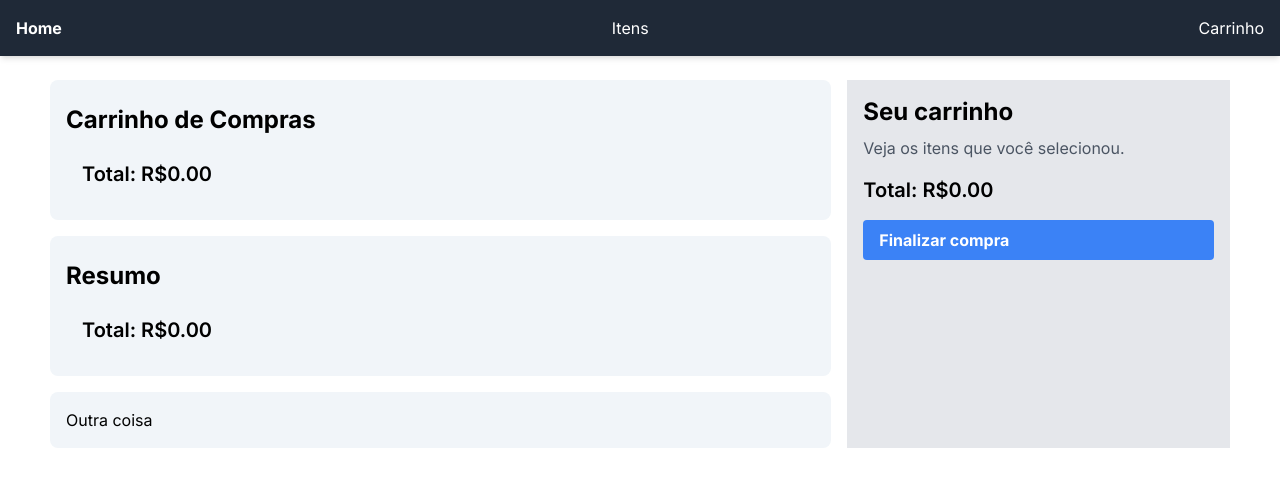
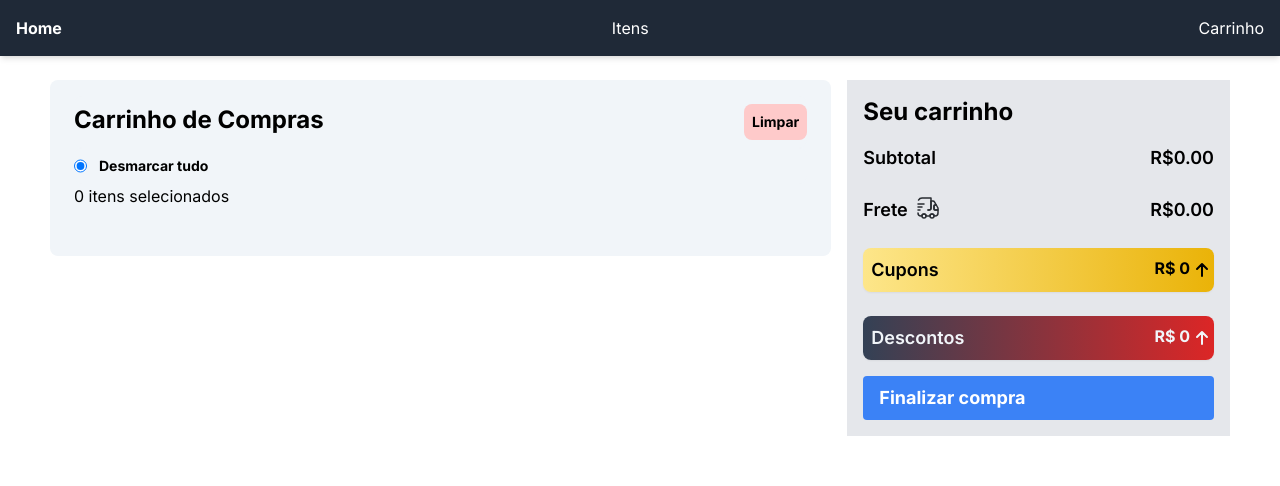
Before and after one commit to MauBoaventura/ap-cart, a Next.js app: page /cart in a window 1280 px wide. Shown: the top 486 px of the page. Built offline with nearby package versions, Linux system fonts and the light colour scheme.

Commit message:
feat: add checkbox to cart

```diff
--- a/src/app/cart/page.tsx
+++ b/src/app/cart/page.tsx
@@ -1,15 +1,12 @@
 'use client'
 
 import CartCheckout from "@/components/cartCheckout";
-import CartSide from "@/components/cartSide";
-import Cart from "@/components/cartSide";
-import { IItem } from "@/interfaces/Item";
-import { IProduct } from "@/interfaces/Produto";
+import CartSideCheckout from "@/components/cartSideCheckout";
+import { IItem, IItemCheckout } from "@/interfaces/Item";
 import { useEffect, useState } from "react";
 
 export default function Home() {
-  const [cart, setCart] = useState<IItem[]>([]);
-
+  const [cart, setCart] = useState<IItemCheckout[]>([]);
 
   useEffect(() => {
     const cartItems = localStorage.getItem('cartItems');
@@ -18,25 +15,50 @@ export default function Home() {
     }
 
   }, []);
+  const handleRemoveAllFromCart = () => {
+    setCart([]);
+    localStorage.setItem('cartItems', JSON.stringify([]));
+  }
+
+  const handleSelectAll = () => {
+    const resp = cart.map((i) => {
+      return { ...i, isChecked: true };
+    });
+    setCart(resp);
+  }
+  const handleUnselectAll = () => {
+    const resp = cart.map((i) => {
+      return { ...i, isChecked: false };
+    });
+    setCart(resp);
+  }
+
+  const allItemsChecked = cart.every((item) => item.isChecked);
 
   return (
     <div className="flex justify-center items-center" >
       <div className="grid grid-cols-6 w-[1180px] m-6 gap-4" >
         <div className="col-span-4 flex flex-col gap-4">
           <div className="bg-slate-100 rounded-lg p-4">
-            <h1 className="text-2xl font-bold my-2">Carrinho de Compras</h1>
+            <div className=" mx-2">
+              <div className="flex flex-row justify-between bg-slate-100 rounded-lg">
+                <h1 className="text-2xl font-bold my-2">Carrinho de Compras</h1>
+                <div className="text-sm font-bold my-2 bg-red-200 hover:bg-red-400 cursor-pointer p-2 rounded-lg" onClick={handleRemoveAllFromCart}>Limpar</div>
+              </div>
+              <div className="flex flex-row bg-slate-100 rounded-lg">
+                <input type="radio" className="mr-1" checked={allItemsChecked} onClick={allItemsChecked ? handleUnselectAll : handleSelectAll} />
+                <div className="text-sm font-bold cursor-pointer p-2 rounded-lg" onClick={allItemsChecked ? handleUnselectAll : handleSelectAll}>{allItemsChecked ? 'Desmarcar':  `Selecionar`} tudo</div>
+              </div>
+              <h3>{cart.filter((value) => value.isChecked).length} itens selecionados</h3>
+            </div>
             <CartCheckout itens={cart} setItens={setCart} />
           </div>
-          <div className="bg-slate-100 rounded-lg p-4">
-            <h1 className="text-2xl font-bold my-2">Resumo</h1>
-            <CartCheckout itens={cart} setItens={setCart} />
-          </div>
-          <div className="bg-slate-100 rounded-lg p-4">
+          {/* <div className="bg-slate-100 rounded-lg p-4">
             Outra coisa
-          </div>
+          </div> */}
         </div>
         <div className="col-span-2 bg-gray-200">
-          <CartSide itens={cart} setItens={setCart} />
+          <CartSideCheckout itens={cart} setItens={setCart} />
         </div>
       </div>
     </div>
--- a/src/components/cartCheckout/index.tsx
+++ b/src/components/cartCheckout/index.tsx
@@ -1,33 +1,16 @@
 'use client'
-import { IItem } from "@/interfaces/Item";
-import { IProduct } from "@/interfaces/Produto";
+import { IItemCheckout } from "@/interfaces/Item";
 import { useEffect, useState } from "react";
 import CardCheckoutItem from "../cardCheckoutItem";
 
-export default function CartCheckout({ itens, setItens }: { itens: IItem[], setItens?: (itens: IItem[]) => void }) {
-	const [cart, setCart] = useState<IItem[]>(itens);
-	const total = cart.reduce((acc, item) => acc + (item.product.value * item.quant), 0);
-
-
-
-	const handleAddToCart = (product: IProduct) => {
-		let resp = [];
-
-		if (cart.some((i) => i?.product?.id === product?.id)) {
-			resp = cart.map((i) => {
-				if (i.product.id === product.id) {
-					return { ...i, quant: i.quant + 1 };
-				}
-				return i;
-			});
-		} else
-			resp = [...cart, { id: product.id, product: product, quant: 1 }];
-
-		console.log(resp);
-		setCart(resp as IItem[]);
-
-		localStorage.setItem('cartItems', JSON.stringify(resp));
-	};
+export default function CartCheckout({ itens, setItens }: { itens: IItemCheckout[], setItens?: (itens: IItemCheckout[]) => void }) {
+	const [cart, setCart] = useState<IItemCheckout[]>(itens);
+	const total = cart.reduce((acc, item) => {
+		if (item.isChecked) {
+			return acc + (item.product.value * item.quant);
+		}
+		return acc;
+	}, 0);
 
 	const handleRemoveOneFromCart = (id: string) => {
 
@@ -62,18 +45,8 @@ export default function CartCheckout({ itens, setItens }: { itens: IItem[], setI
 		localStorage.setItem('cartItems', JSON.stringify(resp));
 	}
 
-	const handleRemoveAllFromCart = () => {
-		setCart([]);
-		localStorage.setItem('cartItems', JSON.stringify([]));
-	}
-
-	const handleCheckout = () => {
-		alert('Compra realizada com sucesso!');
-		handleRemoveAllFromCart();
-	}
-
 	useEffect(() => {
-		setCart(itens);
+		setCart(itens as IItemCheckout[]);
 	}, [itens]);
 
 	useEffect(() => {
@@ -82,12 +55,27 @@ export default function CartCheckout({ itens, setItens }: { itens: IItem[], setI
 		}
 	}, [cart]);
 
+	const handleCheck = (id: string) => {
+		const resp = cart.map((i) => {
+			if (i.product.id === id) {
+				return { ...i, isChecked: !i.isChecked };
+			}
+			return i;
+		});
+		setCart(resp);
+		localStorage.setItem('cartItems', JSON.stringify(resp));
+	}
 	return (
 		<div className="p-4">
 			{cart.map((item) => (
-				<CardCheckoutItem key={item.id} item={item} onRemoveOne={handleRemoveOneFromCart} onRemoveAll={handleRemoveAllByProduct} onAddOne={handleAddOneToCart} />
+				<div className="flex gap-2" key={item.id}>
+					<input type="checkbox" className="mr-2" checked={item.isChecked} onClick={() => handleCheck(item.id)} />
+					<CardCheckoutItem item={item} onRemoveOne={handleRemoveOneFromCart} onRemoveAll={handleRemoveAllByProduct} onAddOne={handleAddOneToCart} />
+				</div>
 			))}
-			<p className="text-xl font-semibold">Total: R${total.toFixed(2)}</p>
+			{/* <div className="w-full flex">
+				<p className="text-xl font-semibold">Total: R${total.toFixed(2)}</p>
+			</div> */}
 		</div>
 	);
 }
--- /dev/null
+++ b/src/components/cartSideCheckout/index.tsx
@@ -0,0 +1,106 @@
+'use client'
+import { IItemCheckout } from "@/interfaces/Item";
+import { useEffect, useState } from "react";
+
+export default function CartSideCheckout({ itens, setItens }: { itens: IItemCheckout[], setItens: (itens: IItemCheckout[]) => void }) {
+	const [cart, setCart] = useState<IItemCheckout[]>(itens);
+	const total = cart.reduce((acc, item) => {
+		if (item.isChecked) {
+			return acc + (item.product.value * item.quant);
+		}
+		return acc;
+	}, 0);
+	useEffect(() => {
+		setCart(itens);
+	}, [itens]);
+
+	const handleRemoveAllSelectedFromCart = () => {
+		const resp = cart.filter((i) => !i.isChecked);
+		setCart(resp);
+		setItens(resp);
+		localStorage.setItem('cartItems', JSON.stringify(resp));
+	}
+	const handleCheckout = () => {
+		alert('Compra realizada com sucesso!');
+		handleRemoveAllSelectedFromCart();
+	}
+
+
+	return (
+		<div className="bg-gray-200 p-4 sticky top-0">
+			<h1 className="text-2xl font-bold mb-4">Seu carrinho</h1>
+			{/* <ul>
+				{cart.map((item) => {
+
+					if (item.isChecked)
+						return (
+							<li key={item.id} className="p-2 mb-2 border-2 border-slate-300 rounded-md">
+								<h2 className="text-lg font-semibold">{item.product.name}</h2>
+								<div className="flex flex-row justify-between items-end">
+									<div className="flex flex-col">
+										<div className="flex gap-2">
+											<h2 className="text-gray-700">{item.quant} X</h2>
+											<p className="text-gray-700">R${item.product.value.toFixed(2)}</p>
+										</div>
+										<p className="text-xs text-gray-500">Frete: R$ {(item.product.value * 0.1).toFixed(2)}</p>
+									</div>
+									<div className="flex gap-1 ">
+										<h2 className="text-gray-700">Total: R${(item.product.value * item.quant).toFixed(2)}</h2>
+									</div>
+								</div>
+							</li>
+						)
+				}
+				)}
+			</ul> */}
+			<div className="flex flex-col text-end gap-6">
+				<div className="flex justify-between">
+					<p className="text-lg font-semibold">Subtotal </p>
+					<p className="text-lg font-semibold">R${total.toFixed(2)}</p>
+				</div>
+				<div className="flex justify-between">
+					<div className="flex gap-2">
+					<p className="text-lg font-semibold">Frete </p>
+					<svg width="24" height="24" viewBox="0 0 24 24" fill="none" xmlns="http://www.w3.org/2000/svg">
+						<path d="M12.001 14H13.001C14.101 14 15.001 13.1 15.001 12V2H6.00098C4.50098 2 3.19099 2.82999 2.51099 4.04999" stroke="#292D32" stroke-width="1.5" stroke-linecap="round" stroke-linejoin="round" />
+						<path d="M2.00098 17C2.00098 18.66 3.34098 20 5.00098 20H6.00098C6.00098 18.9 6.90098 18 8.00098 18C9.10098 18 10.001 18.9 10.001 20H14.001C14.001 18.9 14.901 18 16.001 18C17.101 18 18.001 18.9 18.001 20H19.001C20.661 20 22.001 18.66 22.001 17V14H19.001C18.451 14 18.001 13.55 18.001 13V10C18.001 9.45 18.451 9 19.001 9H20.291L18.581 6.01001C18.221 5.39001 17.561 5 16.841 5H15.001V12C15.001 13.1 14.101 14 13.001 14H12.001" stroke="#292D32" stroke-width="1.5" stroke-linecap="round" stroke-linejoin="round" />
+						<path d="M8.00098 22C9.10555 22 10.001 21.1046 10.001 20C10.001 18.8954 9.10555 18 8.00098 18C6.89641 18 6.00098 18.8954 6.00098 20C6.00098 21.1046 6.89641 22 8.00098 22Z" stroke="#292D32" stroke-width="1.5" stroke-linecap="round" stroke-linejoin="round" />
+						<path d="M16.001 22C17.1055 22 18.001 21.1046 18.001 20C18.001 18.8954 17.1055 18 16.001 18C14.8964 18 14.001 18.8954 14.001 20C14.001 21.1046 14.8964 22 16.001 22Z" stroke="#292D32" stroke-width="1.5" stroke-linecap="round" stroke-linejoin="round" />
+						<path d="M22.001 12V14H19.001C18.451 14 18.001 13.55 18.001 13V10C18.001 9.45 18.451 9 19.001 9H20.291L22.001 12Z" stroke="#292D32" stroke-width="1.5" stroke-linecap="round" stroke-linejoin="round" />
+						<path d="M2.00098 8H8.00098" stroke="#292D32" stroke-width="1.5" stroke-linecap="round" stroke-linejoin="round" />
+						<path d="M2.00098 11H6.00098" stroke="#292D32" stroke-width="1.5" stroke-linecap="round" stroke-linejoin="round" />
+						<path d="M2.00098 14H4.00098" stroke="#292D32" stroke-width="1.5" stroke-linecap="round" stroke-linejoin="round" />
+					</svg>
+					</div>
+
+
+					<p className="text-lg font-semibold">R${(total * 0.1).toFixed(2)} </p>
+				</div>
+				<div className="flex justify-between pl-2 py-2 rounded-lg bg-gradient-to-r from-amber-200 to-yellow-500 shadow-sm">
+					<p className="text-lg font-semibold">Cupons </p>
+					<div className="">
+						<span className="ml-2  font-bold">R$ {total}</span>
+						<svg xmlns="http://www.w3.org/2000/svg" className="h-6 w-6 inline-block " fill="none" viewBox="0 0 24 24" stroke="currentColor">
+							<path strokeLinecap="round" strokeLinejoin="round" strokeWidth={2} d="M7 11l5-5m0 0l5 5m-5-5v12" />
+						</svg>
+					</div>
+				</div>
+				<div className="flex justify-between pl-2 py-2 rounded-lg text-slate-100 bg-gradient-to-r from-slate-700 to-red-600 shadow-sm">
+					<p className="text-lg font-semibold">Descontos </p>
+					<div className="">
+						<span className="ml-2 font-bold">R$ {total}</span>
+						<svg xmlns="http://www.w3.org/2000/svg" className="h-6 w-6 inline-block " fill="none" viewBox="0 0 24 24" stroke="currentColor">
+							<path strokeLinecap="round" strokeLinejoin="round" strokeWidth={2} d="M7 11l5-5m0 0l5 5m-5-5v12" />
+						</svg>
+					</div>
+				</div>
+			</div>
+			<div
+				className="text-lg bg-blue-500 hover:bg-blue-700 text-white font-bold py-2 px-4 rounded mt-4"
+				onClick={handleCheckout}
+			>
+				Finalizar compra
+			</div>
+		</div>
+	);
+}
--- a/src/interfaces/Item/index.tsx
+++ b/src/interfaces/Item/index.tsx
@@ -5,3 +5,9 @@ export interface IItem {
     product: IProduct;
     quant: number;
   }
+export interface IItemCheckout {
+    id: string;
+    product: IProduct;
+    quant: number;
+    isChecked: boolean;
+  }
```
Also changed, not shown: src/components/cardCheckoutItem/index.tsx (+5 -4 lines).
